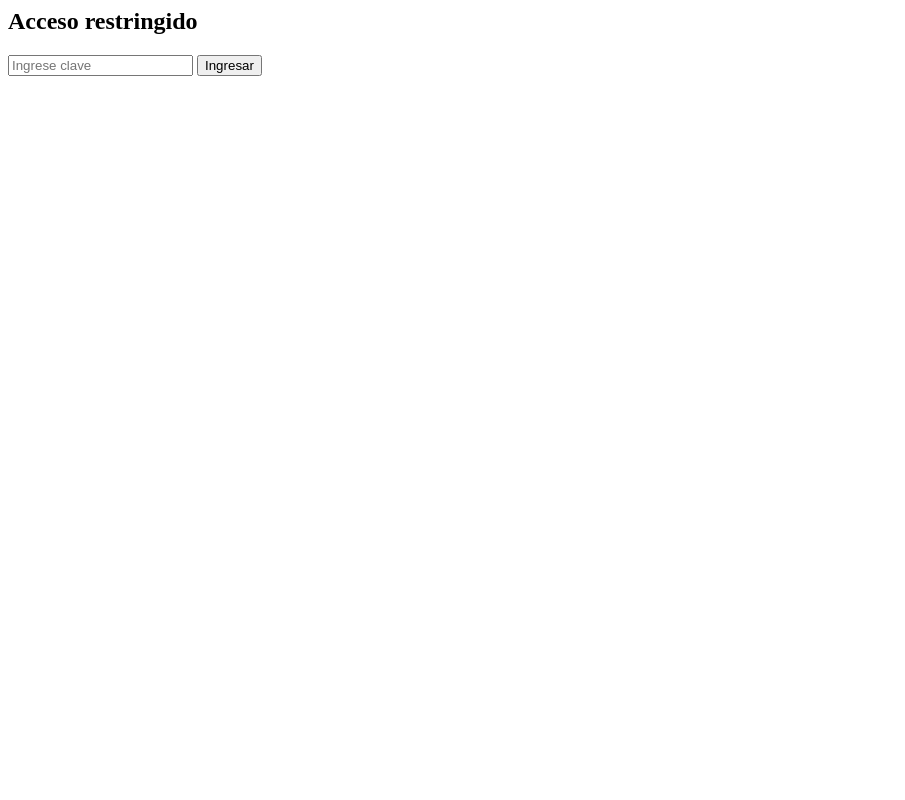
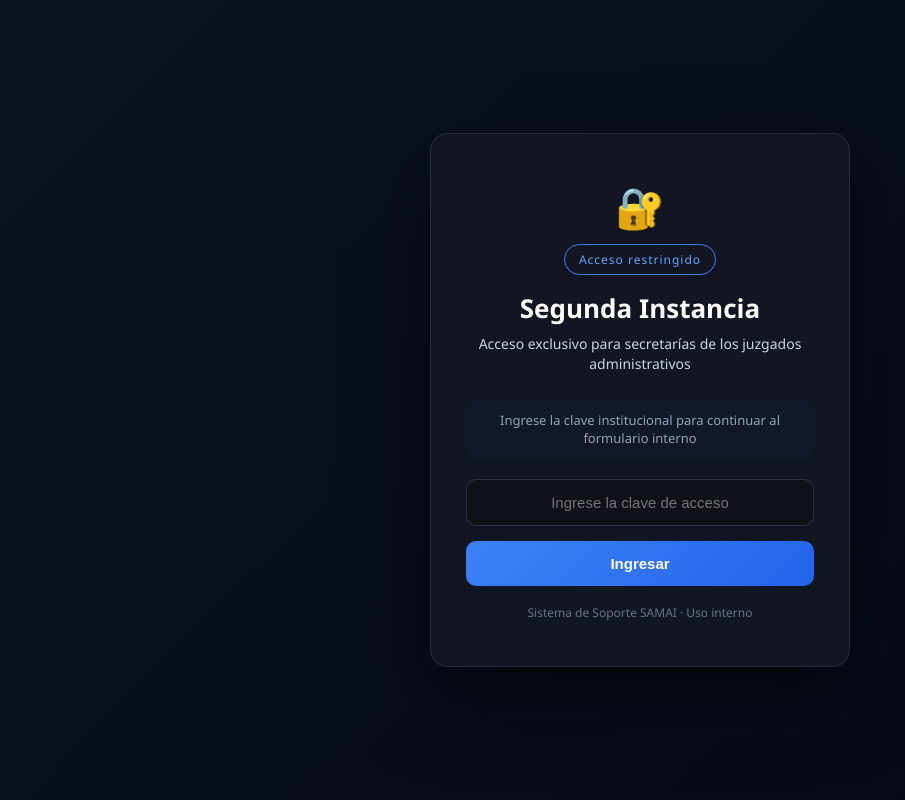
Before and after one commit to migutty/soporte-samai, a Flask app: page /segunda-instancia in a window 1280 px wide. Shown: the whole page, without its empty margins (0-905 px from the left). Run offline with Flask 3, Linux system fonts and the light colour scheme; some libraries are stand-ins or nearby versions.

Commit message:
ruta segunda instancia agregada

```diff
--- a/templates/segunda_login.html
+++ b/templates/segunda_login.html
@@ -1,10 +1,163 @@
-<h2>Acceso restringido</h2>
+<!DOCTYPE html>
+<html lang="es">
 
-<form method="POST">
-    <input type="password" name="clave" placeholder="Ingrese clave" required>
-    <button type="submit">Ingresar</button>
-</form>
+<head>
+    <meta charset="UTF-8">
+    <meta name="viewport" content="width=device-width, initial-scale=1.0">
+    <title>Acceso Segunda Instancia</title>
 
-{% if error %}
-<p style="color:red;">{{ error }}</p>
-{% endif %}
+    <style>
+        * {
+            box-sizing: border-box;
+        }
+
+        body {
+            margin: 0;
+            font-family: "Segoe UI", Arial, sans-serif;
+            background: linear-gradient(135deg, #0b1220, #060914);
+            color: white;
+            display: flex;
+            align-items: center;
+            justify-content: center;
+            height: 100vh;
+        }
+
+        .container {
+            background: rgba(20, 24, 35, 0.95);
+            padding: 45px 35px;
+            border-radius: 18px;
+            width: 100%;
+            max-width: 420px;
+            text-align: center;
+            box-shadow: 0 30px 80px rgba(0, 0, 0, 0.5);
+            border: 1px solid rgba(148, 163, 184, 0.15);
+        }
+
+        .icon {
+            font-size: 40px;
+            margin-bottom: 10px;
+        }
+
+        .badge {
+            display: inline-block;
+            padding: 6px 14px;
+            border: 1px solid #3b82f6;
+            color: #60a5fa;
+            border-radius: 999px;
+            font-size: 12px;
+            letter-spacing: 1px;
+            margin-bottom: 15px;
+        }
+
+        h1 {
+            margin: 0;
+            font-size: 26px;
+            margin-bottom: 8px;
+        }
+
+        .subtitle {
+            color: #cbd5e1;
+            font-size: 14px;
+            margin-bottom: 25px;
+            line-height: 1.4;
+        }
+
+        .info {
+            background: #111827;
+            padding: 12px;
+            border-radius: 10px;
+            font-size: 13px;
+            margin-bottom: 20px;
+            color: #94a3b8;
+        }
+
+        input {
+            width: 100%;
+            padding: 14px;
+            border-radius: 10px;
+            border: 1px solid #2b3242;
+            background: #0f1219;
+            color: white;
+            font-size: 15px;
+            margin-bottom: 15px;
+            text-align: center;
+        }
+
+        input:focus {
+            border-color: #3b82f6;
+            outline: none;
+            box-shadow: 0 0 0 2px rgba(59, 130, 246, 0.2);
+        }
+
+        button {
+            width: 100%;
+            padding: 14px;
+            border: none;
+            border-radius: 10px;
+            background: linear-gradient(135deg, #3b82f6, #2563eb);
+            color: white;
+            font-weight: bold;
+            font-size: 15px;
+            cursor: pointer;
+            transition: 0.2s;
+        }
+
+        button:hover {
+            transform: translateY(-1px);
+            box-shadow: 0 10px 25px rgba(37, 99, 235, 0.3);
+        }
+
+        .error {
+            background: #dc2626;
+            padding: 10px;
+            border-radius: 8px;
+            margin-bottom: 15px;
+            font-size: 14px;
+        }
+
+        .footer {
+            margin-top: 18px;
+            font-size: 12px;
+            color: #64748b;
+        }
+    </style>
+
+</head>
+
+<body>
+
+    <div class="container">
+
+        <div class="icon">🔐</div>
+
+        <div class="badge">Acceso restringido</div>
+
+        <h1>Segunda Instancia</h1>
+
+        <div class="subtitle">
+            Acceso exclusivo para secretarías de los juzgados administrativos
+        </div>
+
+        <div class="info">
+            Ingrese la clave institucional para continuar al formulario interno
+        </div>
+
+        {% if error %}
+        <div class="error">{{ error }}</div>
+        {% endif %}
+
+        <form method="POST">
+            <input type="password" name="clave" placeholder="Ingrese la clave de acceso" required>
+
+            <button type="submit">Ingresar</button>
+        </form>
+
+        <div class="footer">
+            Sistema de Soporte SAMAI · Uso interno
+        </div>
+
+    </div>
+
+</body>
+
+</html>
```
